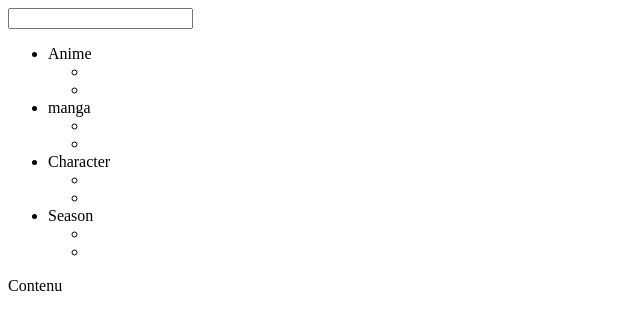
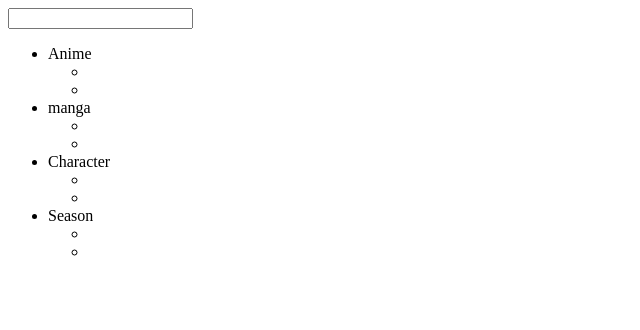
Before and after one commit to Ade-cillia/API-LAKAS, a plain HTML site: page index.html in a window 1280 px wide. Shown: the full height of the page, 0-640 px from the left. Drawn offline with Linux system fonts and the light colour scheme.

Commit message:
Update index.html

```diff
--- a/index.html
+++ b/index.html
@@ -48,8 +48,8 @@
           </ul>
         </nav>
       </side>
-      <div class="content">
-        <p>Contenu</p>
+      <div class="main">
+        <div class="content"></div>
       </div>
     </main>
     <footer>
```
